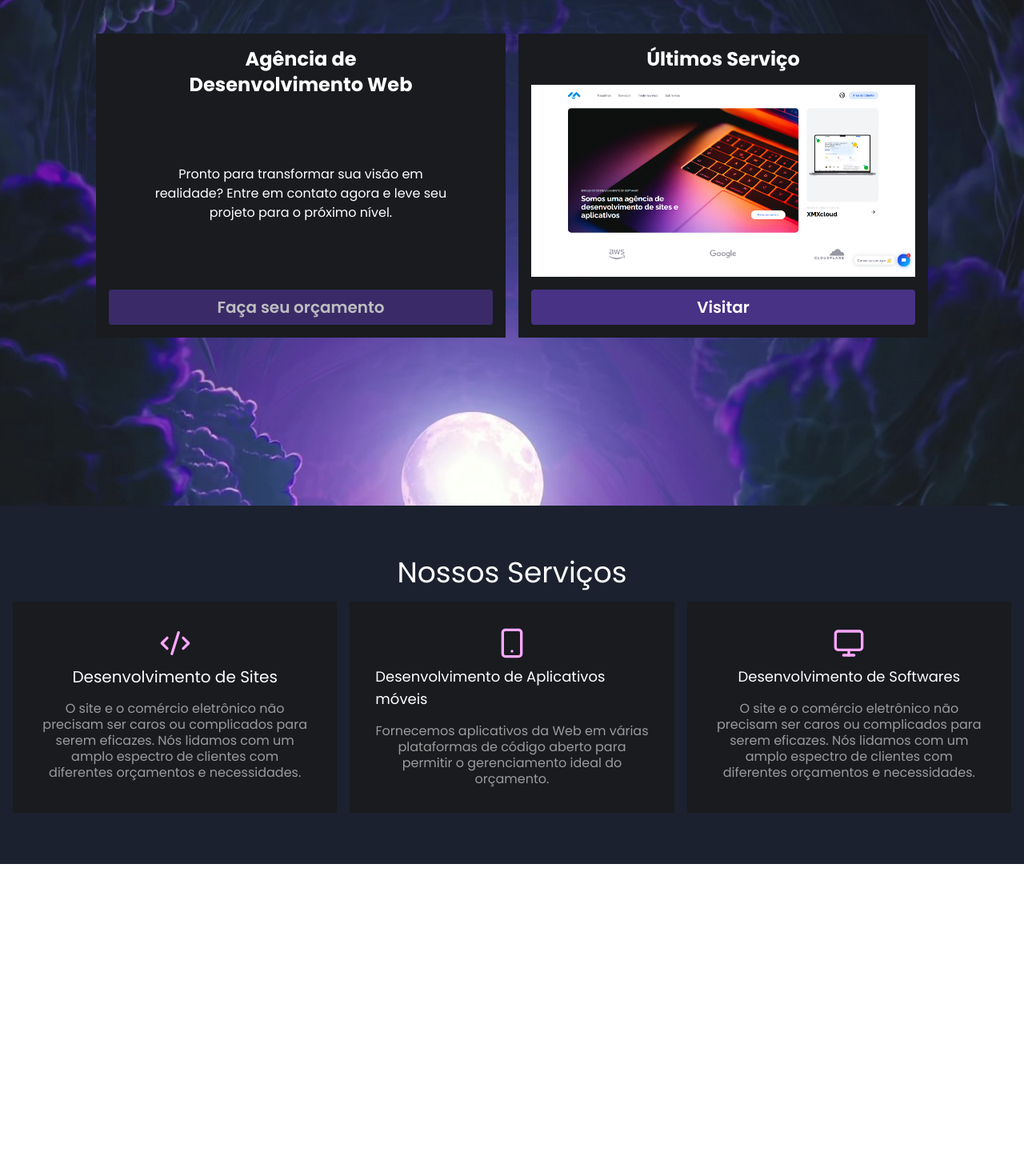
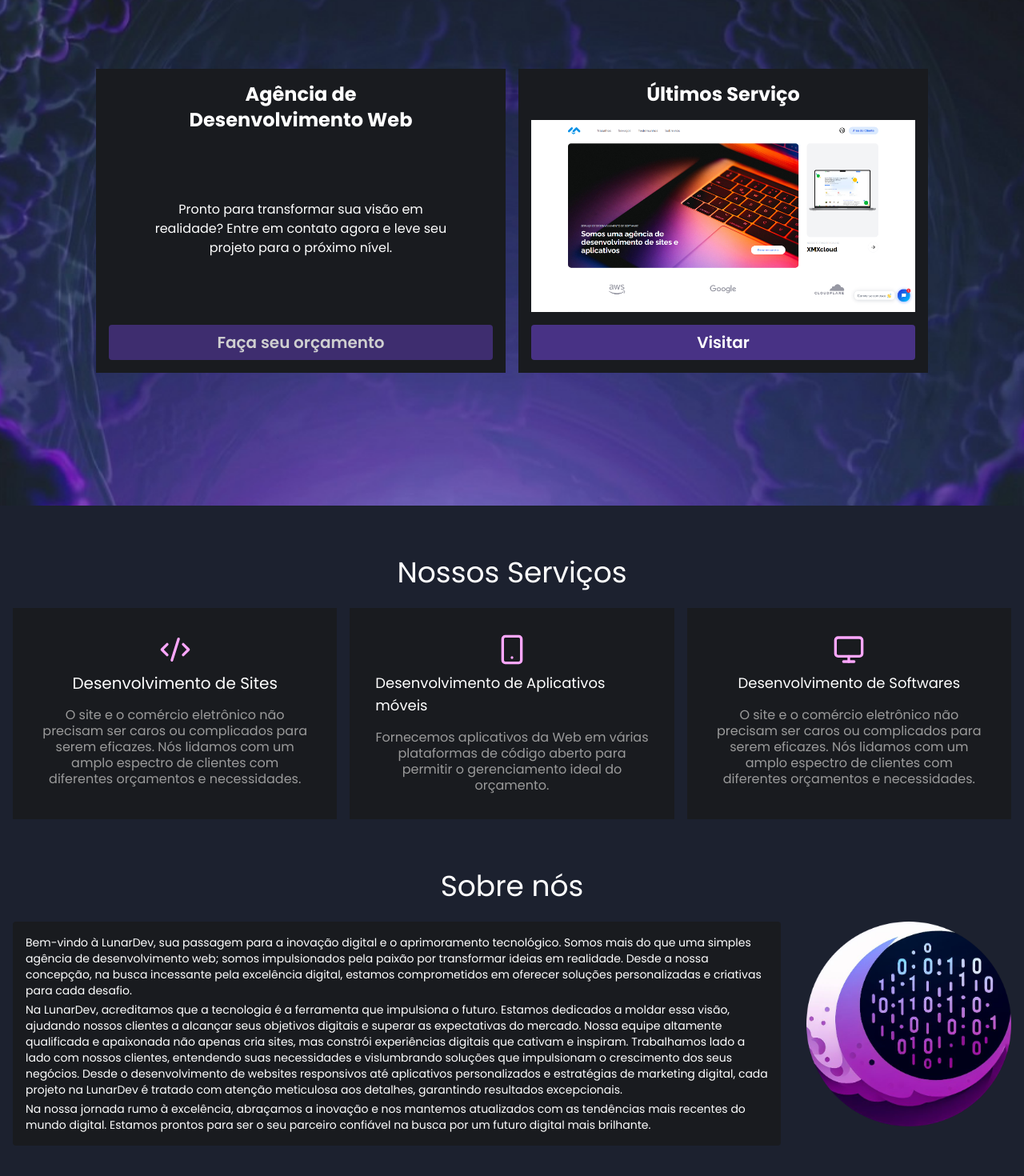
Before and after one commit to KaianDev/lunar-dev, a Next.js app: page / in a window 1280 px wide. Shown: the part 168-1638 px from the top of the page at 80% size. Before the commit the page ends 1248 px from the top, so only its background shows below. Built offline with nearby package versions, Linux system fonts and the light colour scheme.

Commit message:
feat:create about section component

```diff
--- a/src/app/page.tsx
+++ b/src/app/page.tsx
@@ -1,6 +1,7 @@
 import ServiceSection from "@/components/ui/ServiceSection";
 import Header from "../components/ui/Header";
 import MainSection from "@/components/ui/MainSection";
+import AboutSection from "@/components/ui/AboutSection";
 
 export default function Home() {
   return (
@@ -8,6 +9,7 @@ export default function Home() {
       <Header />
       <MainSection />
       <ServiceSection />
+      <AboutSection />
     </div>
   );
 }
--- /dev/null
+++ b/src/components/ui/AboutSection.tsx
@@ -0,0 +1,54 @@
+import Image from "next/image";
+import Title from "./Title";
+
+const AboutSection = () => {
+  return (
+    <section id="about" className="bg-luna-blue-dark pb-10">
+      <div className="container mx-auto px-4">
+        <Title label="Sobre nós" />
+        <div className="flex flex-col gap-8 md:flex-row-reverse">
+          <Image
+            src="/assets/logo.png"
+            alt="Logo LunaDev"
+            sizes="100vw"
+            width={0}
+            height={0}
+            className="mx-auto h-64 w-auto"
+          />
+          <div className="whitespace flex flex-col gap-1 rounded bg-luna-dark p-4 text-sm text-white">
+            <p>
+              Bem-vindo à LunarDev, sua passagem para a inovação digital e o
+              aprimoramento tecnológico. Somos mais do que uma simples agência
+              de desenvolvimento web; somos impulsionados pela paixão por
+              transformar ideias em realidade. Desde a nossa concepção, na busca
+              incessante pela excelência digital, estamos comprometidos em
+              oferecer soluções personalizadas e criativas para cada desafio.{" "}
+            </p>
+            <p>
+              Na LunarDev, acreditamos que a tecnologia é a ferramenta que
+              impulsiona o futuro. Estamos dedicados a moldar essa visão,
+              ajudando nossos clientes a alcançar seus objetivos digitais e
+              superar as expectativas do mercado. Nossa equipe altamente
+              qualificada e apaixonada não apenas cria sites, mas constrói
+              experiências digitais que cativam e inspiram. Trabalhamos lado a
+              lado com nossos clientes, entendendo suas necessidades e
+              vislumbrando soluções que impulsionam o crescimento dos seus
+              negócios. Desde o desenvolvimento de websites responsivos até
+              aplicativos personalizados e estratégias de marketing digital,
+              cada projeto na LunarDev é tratado com atenção meticulosa aos
+              detalhes, garantindo resultados excepcionais.
+            </p>
+            <p>
+              Na nossa jornada rumo à excelência, abraçamos a inovação e nos
+              mantemos atualizados com as tendências mais recentes do mundo
+              digital. Estamos prontos para ser o seu parceiro confiável na
+              busca por um futuro digital mais brilhante.
+            </p>
+          </div>
+        </div>
+      </div>
+    </section>
+  );
+};
+
+export default AboutSection;
--- a/src/components/ui/Header.tsx
+++ b/src/components/ui/Header.tsx
@@ -1,23 +1,13 @@
-"use client";
-
-import { useEffect, useState } from "react";
 import MobileMenu from "./MobileMenu";
 import Image from "next/image";
 import NavItem from "./NavItem";
+import Link from "next/link";
 
 const Header = () => {
-  const [scroll, setScroll] = useState(0);
-
-  useEffect(() => {
-    window.addEventListener("scroll", () => {
-      const scrollTop = document.documentElement.scrollTop;
-      setScroll(scrollTop);
-    });
-  }, [scroll]);
   return (
     <header
-      className={`${scroll === 0 ? "md:bg-transparent" : "md:bg-black"}
-      bg-luna-dark fixed left-0 right-0 top-0 z-20 mx-auto`}
+      className="sticky top-0
+      z-20 mx-auto w-full bg-luna-dark shadow-md md:bg-white/5 md:backdrop-blur-lg"
     >
       <div
         className={`container flex items-center px-3 py-2 duration-200 ease-in md:justify-between md:px-4 md:py-3 `}
@@ -25,6 +15,7 @@ const Header = () => {
         <div className=" flex items-center justify-center md:hidden">
           <MobileMenu />
         </div>
+        <Link href="/">
           <Image
             src="/assets/logo.png"
             alt="Logo LunaDev"
@@ -33,14 +24,19 @@ const Header = () => {
             height={0}
             className="hidden h-16 w-auto md:block"
           />
+        </Link>
         <ul className="hidden gap-4 md:flex">
-          <NavItem label="Início" />
-          <NavItem label="Sobre" />
-          <NavItem label="Serviço" />
+          <NavItem label="Início" href="/" />
+          <NavItem label="Sobre" href="#about" />
+          <NavItem label="Serviço" href="#services" />
           <NavItem label="Contato" />
         </ul>
         <div className="hidden gap-4 md:flex">
-          <NavItem label="Área do Cliente" variant="bg-luna-button" />
+          <NavItem
+            label="Área do Cliente"
+            variant="bg-luna-button"
+            href="https://discord.com/invite/Q6mY9Qn2xY"
+          />
         </div>
       </div>
     </header>
--- a/src/components/ui/MainSection.tsx
+++ b/src/components/ui/MainSection.tsx
@@ -2,9 +2,11 @@ import Image from "next/image";
 
 const MainSection = () => {
   return (
-    <main className="container mx-auto flex min-h-screen flex-1 items-center justify-center p-4 ">
+    <main
+      className="container mx-auto flex min-h-[calc(100vh-88px)] flex-1 items-center justify-center p-4 "
+    >
       <div className="grid grid-cols-1 justify-around gap-4 pb-4 pt-16 md:grid-cols-2 md:py-0">
-        <div className="max-h-90 bg-luna-dark flex max-w-lg flex-col gap-4 p-4 text-center text-white md:mt-0">
+        <div className="max-h-90 flex max-w-lg flex-col gap-4 bg-luna-dark p-4 text-center text-white md:mt-0">
           <h2 className="text-2xl font-bold">
             Agência de <br /> Desenvolvimento Web
           </h2>
@@ -16,7 +18,7 @@ const MainSection = () => {
             Faça seu orçamento
           </button>
         </div>
-        <div className="max-h-90 bg-luna-dark flex max-w-lg flex-col gap-4 p-4 text-center text-white md:flex-1">
+        <div className="max-h-90 flex max-w-lg flex-col gap-4 bg-luna-dark p-4 text-center text-white md:flex-1">
           <h2 className="text-2xl font-bold">Últimos Serviço</h2>
           <Image
             src="/assets/workout.png"
--- a/src/components/ui/NavItem.tsx
+++ b/src/components/ui/NavItem.tsx
@@ -1,15 +1,17 @@
 interface NavItemProps {
   label: string;
   variant?: string;
+  href?: string;
 }
-const NavItem = ({ label, variant }: NavItemProps) => {
+const NavItem = ({ label, variant, href }: NavItemProps) => {
   return (
     <li>
       <a
-        href=""
+        href={href}
+        target={`${variant ? "_blank" : ""}`}
         className={`${
           variant ? variant : "bg-luna-link/50"
-        } hover:bg-luna-link cursor-pointer rounded px-3 py-2 text-xl text-white duration-200`}
+        } cursor-pointer rounded px-3 py-2 text-xl text-white shadow-sm duration-200 hover:bg-luna-link`}
       >
         {label}
       </a>
--- a/src/components/ui/ServiceSection.tsx
+++ b/src/components/ui/ServiceSection.tsx
@@ -1,44 +1,43 @@
 import { Code2Icon, MonitorIcon, SmartphoneIcon } from "lucide-react";
+import Title from "./Title";
 
 const ServiceSection = () => {
   return (
     <section id="services" className="bg-luna-blue-dark ">
-      <div className="container mx-auto px-4 py-16">
-        <h2 className="mb-4 text-center text-4xl text-white">
-          Nossos Serviços
-        </h2>
+      <div className="container mx-auto px-4 py-10">
+        <Title label="Nossos Serviços" />
         <div className="grid gap-4 lg:grid-cols-3">
-          <div className="bg-luna-dark flex flex-col gap-4 p-8">
+          <div className="flex flex-col gap-4 bg-luna-dark p-8">
             <div className="flex flex-row items-center gap-2 lg:flex-col">
               <Code2Icon size={40} className="text-luna-pink" />
               <h3 className="text-xl text-white">Desenvolvimento de Sites</h3>
             </div>
-            <p className="text-luna-gray leading-tight lg:text-center">
+            <p className="leading-tight text-luna-gray lg:text-center">
               O site e o comércio eletrônico não precisam ser caros ou
               complicados para serem eficazes. Nós lidamos com um amplo espectro
               de clientes com diferentes orçamentos e necessidades.
             </p>
           </div>
-          <div className="bg-luna-dark flex flex-col gap-4 p-8">
+          <div className="flex flex-col gap-4 bg-luna-dark p-8">
             <div className="flex flex-row items-center gap-2 lg:flex-col">
               <SmartphoneIcon size={40} className="text-luna-pink" />
               <h3 className="text-xl text-white lg:text-lg">
                 Desenvolvimento de Aplicativos móveis
               </h3>
             </div>
-            <p className="text-luna-gray leading-tight lg:text-center">
+            <p className="leading-tight text-luna-gray lg:text-center">
               Fornecemos aplicativos da Web em várias plataformas de código
               aberto para permitir o gerenciamento ideal do orçamento.
             </p>
           </div>
-          <div className="bg-luna-dark flex flex-col gap-4 p-8">
+          <div className="flex flex-col gap-4 bg-luna-dark p-8">
             <div className="flex flex-row items-center gap-2 lg:flex-col">
               <MonitorIcon size={40} className=" text-luna-pink" />
               <h3 className="text-xl text-white lg:text-lg">
                 Desenvolvimento de Softwares
               </h3>
             </div>
-            <p className="text-luna-gray leading-tight lg:text-center">
+            <p className="leading-tight text-luna-gray lg:text-center">
               O site e o comércio eletrônico não precisam ser caros ou
               complicados para serem eficazes. Nós lidamos com um amplo espectro
               de clientes com diferentes orçamentos e necessidades.
--- /dev/null
+++ b/src/components/ui/Title.tsx
@@ -0,0 +1,8 @@
+interface TitleProps {
+  label: string;
+}
+const Title = ({ label }: TitleProps) => {
+  return <h2 className="py-6 text-center text-4xl text-white">{label}</h2>;
+};
+
+export default Title;
```
Lines whose indentation alone changed are shown as unchanged.
